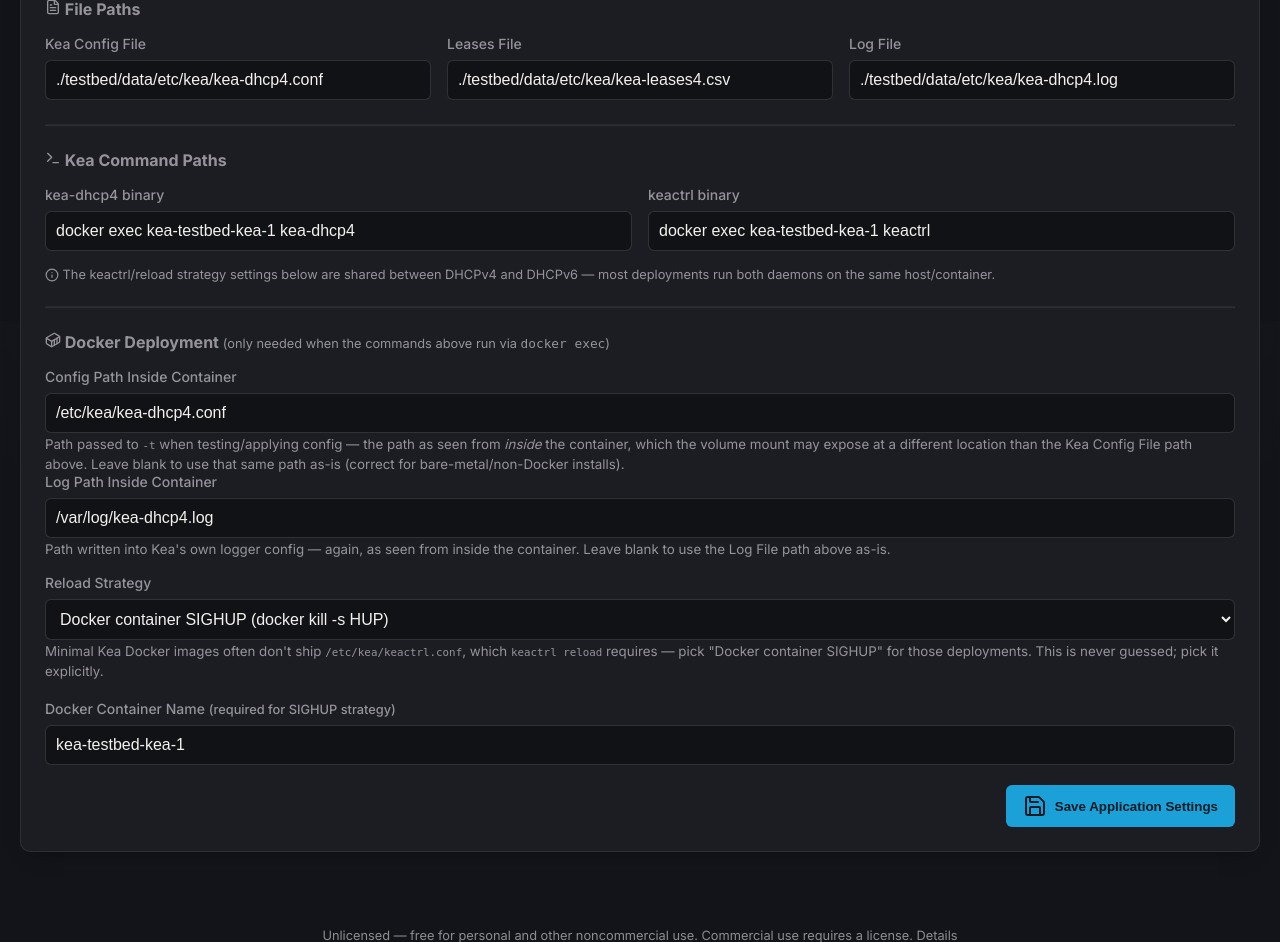
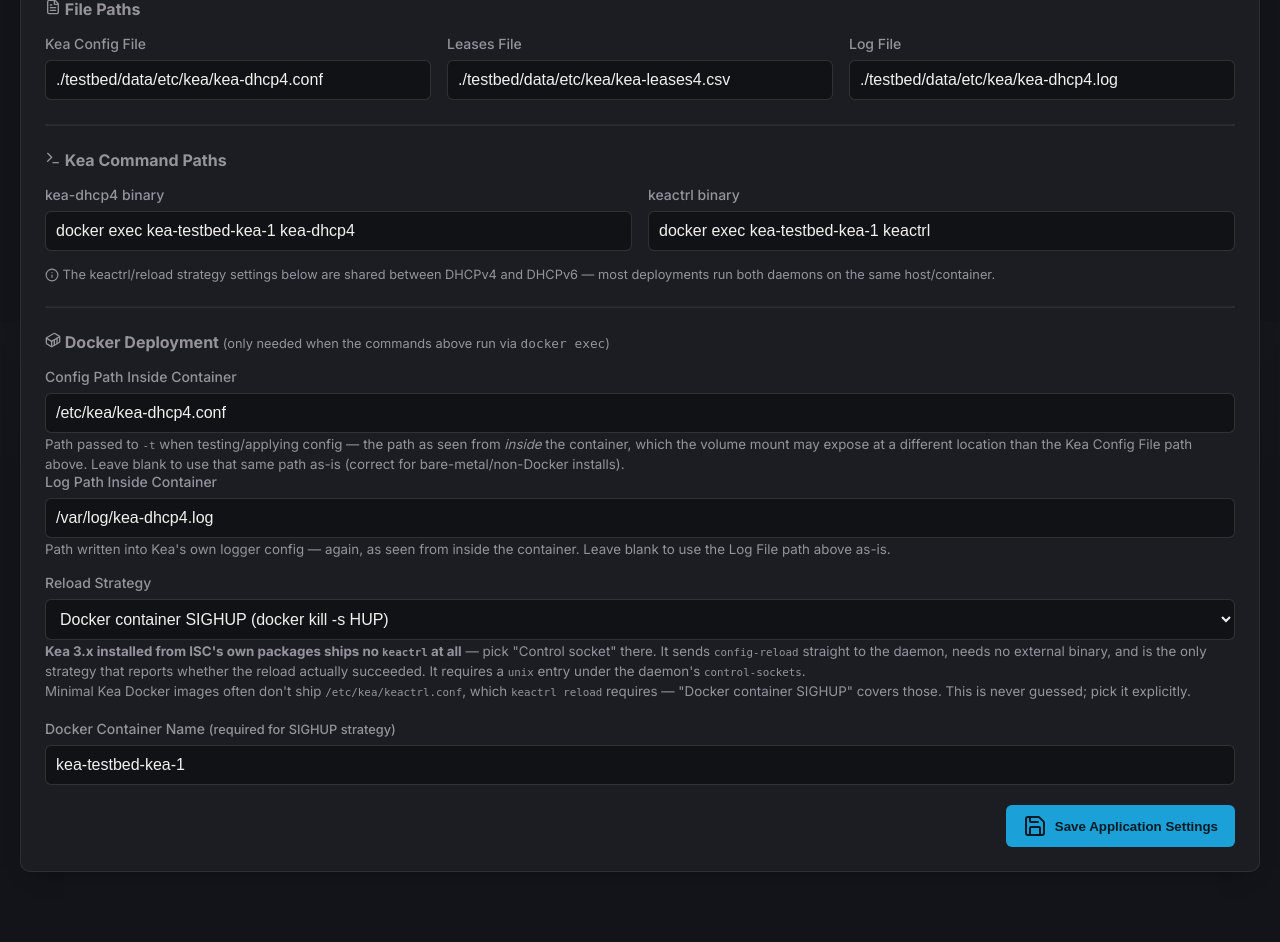
Before and after one commit to fenleytech/ez-kea, a Flask app: page /global-settings in a window 1280 px wide. Shown: the part 1279-2221 px from the top of the page. Run offline with Flask 3, Linux system fonts and the light colour scheme; a user stored in the database is signed in.

Commit message:
Add a control-socket reload strategy, for Kea 3.x without keactrl
ISC's answer to the Control Agent going away is to talk to each daemon's own
control socket instead of going through a middleman, and their Kea 3.x
packages ship no keactrl at all -- so the default `keactrl reload` strategy
has nothing to exec on a current install.

Add "control-socket" alongside "keactrl" and "sighup": it sends `config-reload`
on the daemon's UNIX socket, needs no external binary, and is the only strategy
that reports whether the reload actually succeeded rather than firing a signal
and hoping. `config-reload` joins the ALLOWED_COMMANDS allowlist, which stays
an allowlist -- a test pins that config-set/shutdown/lease4-wipe/config-write
are still refused.

Verified against the real Kea 3.2.0 testbed container, via the actual
send_command() rather than a fake socket:

  status-get    -> result=0
  config-reload -> result=0  "Configuration successful."
  ha-heartbeat  -> result=0  "HA peer status returned."  state=waiting

That last one answers the question this raised: the HA check is unaffected by
the Control Agent removal. It always used the daemon socket directly, which is
exactly what ISC says to keep doing -- "If your API clients only use Unix
domain sockets in the local file system, nothing else needs to change for you."

```diff
--- a/ez_kea/core/kea_ctrl.py
+++ b/ez_kea/core/kea_ctrl.py
@@ -16,15 +16,19 @@ change is the config key: Kea 3.0 renamed the singular `control-socket`
 object to a `control-sockets` list so a daemon can expose UNIX plus HTTP/HTTPS
 at once. find_unix_socket_path() reads both spellings.
 
-Only ever sends commands from the ALLOWED_COMMANDS allowlist: this is a
-read-only status probe, not a general command channel, so there's no path
-for user input to choose an arbitrary Kea command to run.
+Only ever sends commands from the ALLOWED_COMMANDS allowlist, so there is no
+path for user input to choose an arbitrary Kea command to run. Every allowed
+command is parameterless and is issued on the operator's explicit action --
+nothing here forwards user-supplied arguments to the daemon.
 """
 import json
 import socket
 from typing import Any, Dict
 
-ALLOWED_COMMANDS = {"ha-heartbeat", "status-get"}
+# config-reload makes the daemon re-read its own config file from disk. It is
+# how you reload a Kea 3.x installed from ISC's packages, which ship no
+# keactrl at all -- see the "control-socket" reload strategy in routes/system.py.
+ALLOWED_COMMANDS = {"ha-heartbeat", "status-get", "config-reload"}
 
 
 class ControlChannelError(Exception):
--- a/ez_kea/routes/system.py
+++ b/ez_kea/routes/system.py
@@ -23,6 +23,7 @@ from ..core.config_manager import (
 )
 from ..core.settings_manager import load_settings, save_settings
 from ..core.security import validate_kea_command, validate_log_file_path, InvalidKeaCommandError, InvalidLogPathError
+from ..core.kea_ctrl import send_command, find_unix_socket_path, ControlChannelError
 
 system_bp = Blueprint('system', __name__)
 
@@ -267,6 +268,40 @@ def test_config_version(version: str) -> Union[Response, Tuple[Response, int]]:
         return _invalid_version_response()
     return _test_config_impl(version)
 
+def _reload_via_control_socket(version: str) -> Union[Response, Tuple[Response, int]]:
+    """
+    Reload Kea by sending `config-reload` on the daemon's own UNIX control
+    socket, with no external binary involved.
+
+    This is the reload path for Kea 3.x installed from ISC's own packages,
+    which ship no `keactrl` at all, and it is what ISC points at now that the
+    Control Agent is gone: talk to each daemon's control socket directly.
+    Unlike SIGHUP it reports back whether the reload actually succeeded.
+    """
+    config_key = "DHCP6_CONFIG_FILE" if version == "6" else "DHCP_CONFIG_FILE"
+    dhcp_key = "Dhcp6" if version == "6" else "Dhcp4"
+
+    socket_path = find_unix_socket_path(load_json(current_app.config[config_key]), dhcp_key)
+    if not socket_path:
+        return jsonify({
+            "error": f"Reload strategy is set to 'control socket' but {dhcp_key} has no UNIX "
+                     "control socket configured. Add one under 'control-sockets' in the Kea "
+                     "config before applying."
+        }), 500
+
+    try:
+        response = send_command(socket_path, "config-reload")
+    except ControlChannelError as e:
+        return jsonify({"error": f"Could not reload Kea over its control socket: {e}"}), 500
+
+    if response.get("result") != 0:
+        return jsonify({
+            "error": f"Kea refused the reload: {response.get('text', 'unknown error')}"
+        }), 500
+
+    return jsonify({"message": "KEA service reloaded successfully!"})
+
+
 def _apply_config_impl(version: str) -> Union[Response, Tuple[Response, int]]:
     """Validate syntax and reload the Kea service for `version` with the current config."""
     # Attempt syntax test first
@@ -276,6 +311,8 @@ def _apply_config_impl(version: str) -> Union[Response, Tuple[Response, int]]:
         return test_result
 
     strategy = current_app.config.get("KEA_RELOAD_STRATEGY", "keactrl")
+    if strategy == "control-socket":
+        return _reload_via_control_socket(version)
     if strategy == "sighup":
         container = current_app.config.get("KEA_DOCKER_CONTAINER", "").strip()
         if not container:
--- a/templates/global_settings.html
+++ b/templates/global_settings.html
@@ -298,12 +298,18 @@
       <div class="form-group">
         <label class="form-label" for="kea-reload-strategy">Reload Strategy</label>
         <select class="form-control" id="kea-reload-strategy" name="kea-reload-strategy" onchange="updateDockerFieldsVisibility()">
-          <option value="keactrl" {% if ez_kea_settings.kea_reload_strategy != 'sighup' %}selected{% endif %}>keactrl reload</option>
+          <option value="keactrl" {% if ez_kea_settings.kea_reload_strategy not in ('sighup', 'control-socket') %}selected{% endif %}>keactrl reload</option>
+          <option value="control-socket" {% if ez_kea_settings.kea_reload_strategy == 'control-socket' %}selected{% endif %}>Control socket (config-reload)</option>
           <option value="sighup" {% if ez_kea_settings.kea_reload_strategy == 'sighup' %}selected{% endif %}>Docker container SIGHUP (docker kill -s HUP)</option>
         </select>
         <small style="color:var(--text-secondary);">
+          <strong>Kea 3.x installed from ISC's own packages ships no <code>keactrl</code> at all</strong> —
+          pick "Control socket" there. It sends <code>config-reload</code> straight to the daemon,
+          needs no external binary, and is the only strategy that reports whether the reload
+          actually succeeded. It requires a <code>unix</code> entry under the daemon's
+          <code>control-sockets</code>.<br>
           Minimal Kea Docker images often don't ship <code>/etc/kea/keactrl.conf</code>, which
-          <code>keactrl reload</code> requires — pick "Docker container SIGHUP" for those deployments.
+          <code>keactrl reload</code> requires — "Docker container SIGHUP" covers those.
           This is never guessed; pick it explicitly.
         </small>
       </div>
```
Also changed, not shown: ez_kea/config.py (+12 -6 lines), tests/test_system_routes.py (+89 -0 lines), testbed/README.md.
